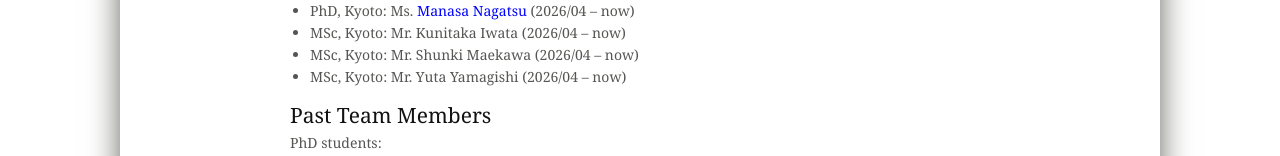
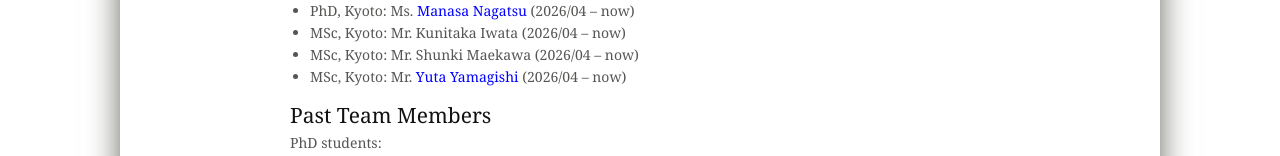
Before and after one commit to benoitcollins/benoitcollins.github.io, a plain HTML site: page team.html in a window 1280 px wide. Shown: the part 178-334 px from the top of the page. Drawn offline with Linux system fonts and the light colour scheme.

Commit message:
team: link Yuta Yamagishi's website
Co-Authored-By: Claude Opus 5.5 <noreply@anthropic.com>
Claude-Session: https://claude.ai/code/session_01XHGQ3HPZJL7y9Ls3XkunDT

```diff
--- a/team.html
+++ b/team.html
@@ -39,7 +39,7 @@ p {
       <li>PhD, Kyoto: Ms. <a href="https://nagatsumanasa.github.io/">Manasa Nagatsu</a> (2026/04 – now)</li>
       <li>MSc, Kyoto: Mr. Kunitaka Iwata (2026/04 – now)</li>
       <li>MSc, Kyoto: Mr. Shunki Maekawa (2026/04 – now)</li>
-      <li>MSc, Kyoto: Mr. Yuta Yamagishi (2026/04 – now)</li>
+      <li>MSc, Kyoto: Mr. <a href="https://t1mberland.github.io/">Yuta Yamagishi</a> (2026/04 – now)</li>
     </ul>
     <h2> Past Team Members</h2>
     PhD students:
```
